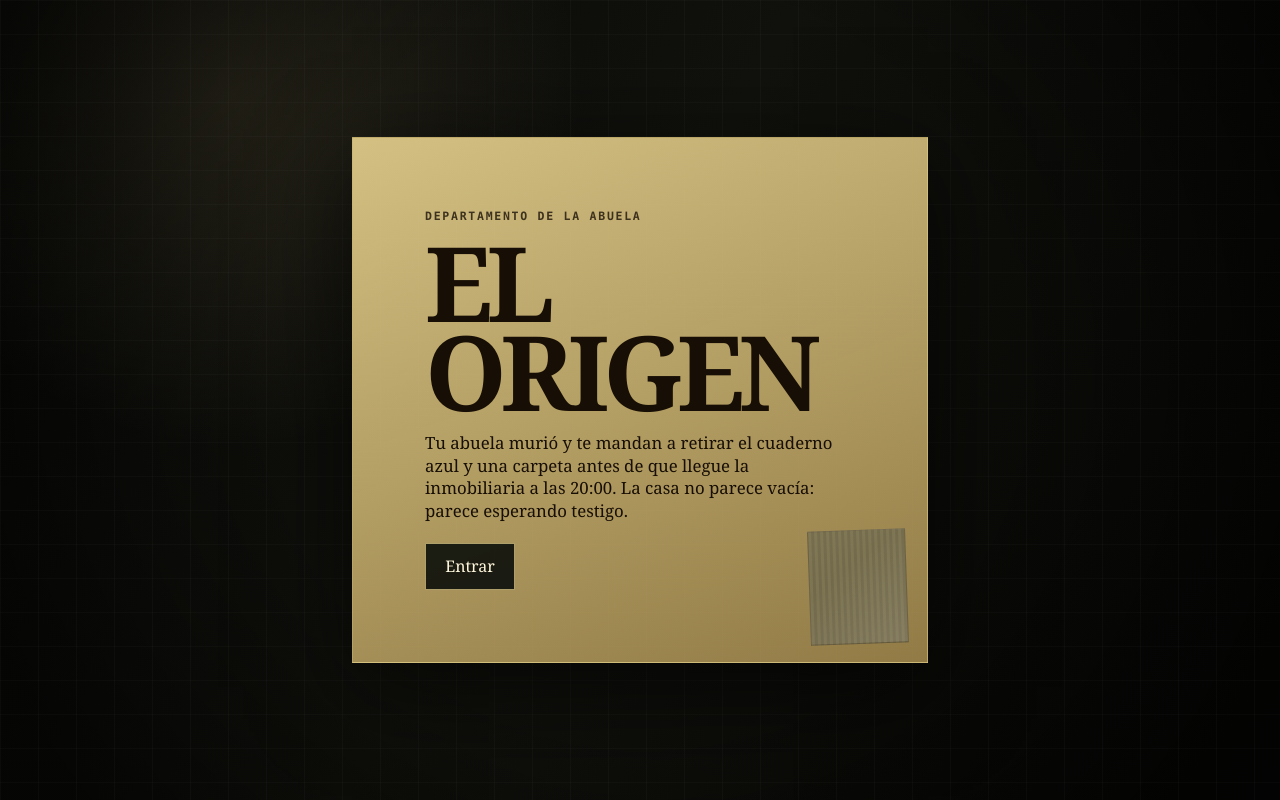
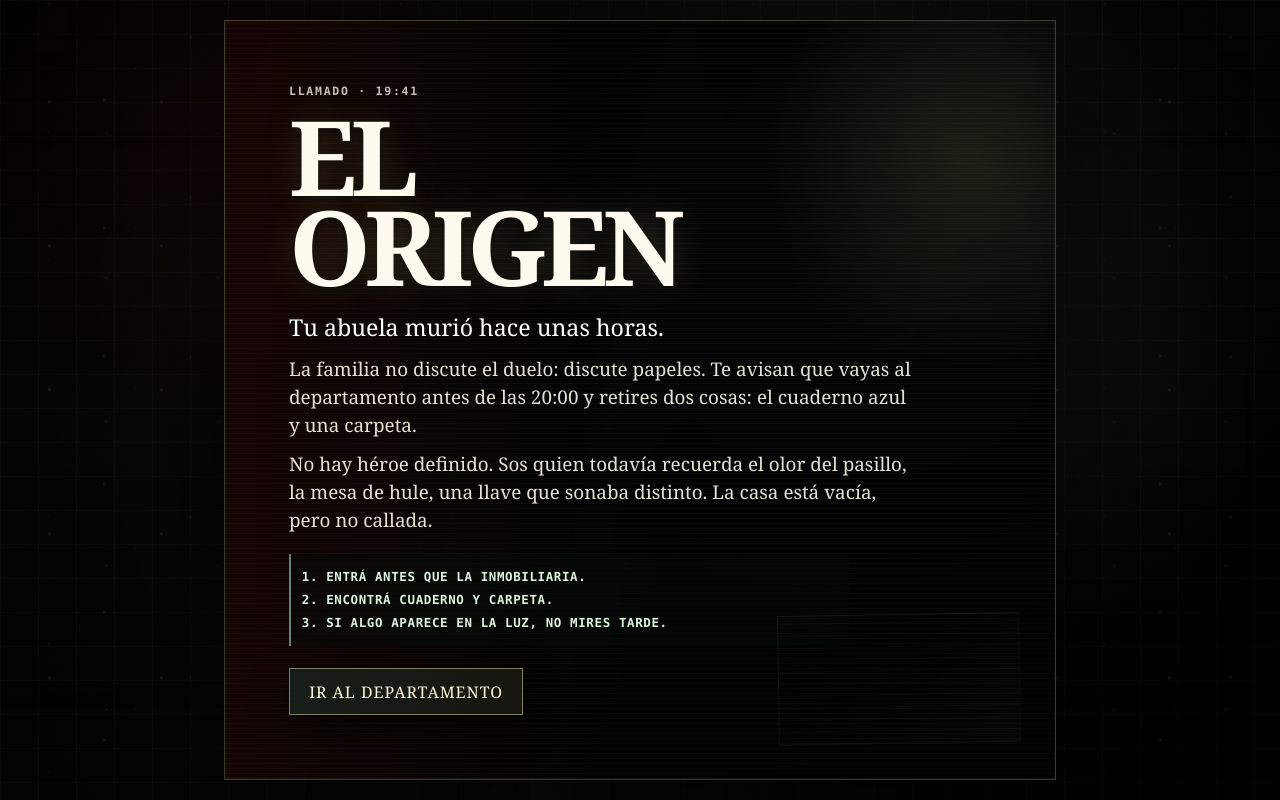
Before and after one commit to lukeetaah/origin, a Next.js app: page / in a window 1280 px wide. Built offline with nearby package versions, Linux system fonts and the light colour scheme.

Commit message:
Add cinematic prologue and readable evidence

```diff
--- a/src/origin/components/Experience.tsx
+++ b/src/origin/components/Experience.tsx
@@ -193,16 +193,28 @@ export default function Experience() {
   }
 
   if (coverOpen || !state.started) {
-    const enterLabel = state.memory.entries > 0 ? 'Volver a entrar' : 'Entrar';
+    const enterLabel = state.memory.entries > 0 ? 'Volver a entrar' : 'Ir al departamento';
     return (
       <main className={styles.cover}>
-        <section className={styles.coverCard} aria-label="Portada">
-          <p className={styles.paperKicker}>departamento de la abuela</p>
+        <div className={styles.coverParticles} aria-hidden="true">
+          <i />
+          <i />
+          <i />
+          <i />
+        </div>
+        <section className={styles.coverCard} aria-label="Prólogo">
+          <p className={styles.paperKicker}>llamado · 19:41</p>
           <h1>EL ORIGEN</h1>
-          <p className={styles.coverBrief}>
-            Tu abuela murió y te mandan a retirar el cuaderno azul y una carpeta antes de que llegue la inmobiliaria a las 20:00.
-            La casa no parece vacía: parece esperando testigo.
-          </p>
+          <div className={styles.prologueCopy}>
+            <p>Tu abuela murió hace unas horas.</p>
+            <p>La familia no discute el duelo: discute papeles. Te avisan que vayas al departamento antes de las 20:00 y retires dos cosas: el cuaderno azul y una carpeta.</p>
+            <p>No hay héroe definido. Sos quien todavía recuerda el olor del pasillo, la mesa de hule, una llave que sonaba distinto. La casa está vacía, pero no callada.</p>
+          </div>
+          <ol className={styles.prologueRules} aria-label="situación inicial">
+            <li>Entrá antes que la inmobiliaria.</li>
+            <li>Encontrá cuaderno y carpeta.</li>
+            <li>Si algo aparece en la luz, no mires tarde.</li>
+          </ol>
           <button onClick={() => runAction('enter')} type="button">{enterLabel}</button>
           {hasContinue && <button className={styles.secondaryButton} onClick={() => runAction('continue')} type="button">Continuar</button>}
         </section>
--- a/src/origin/el-origen/scenes.ts
+++ b/src/origin/el-origen/scenes.ts
@@ -314,8 +314,8 @@ export const sceneRegistry: Record<Exclude<SceneId, 'ending'>, SceneRecord> = {
         action: 'inspectBehaviorProfile',
         layer: 'mid',
         sound: 'intercom',
-        visibleWhen: [flag('servicePlanSeen')],
-        requirements: [flag('servicePlanSeen')],
+        visibleWhen: [flag('servicePlanSeen'), flag('notebookFound')],
+        requirements: [flag('servicePlanSeen'), flag('notebookFound')],
         inspectable: 'behavior-sensor',
         requiresLight: true,
         lightRadius: 28,
--- a/src/origin/styles/elOrigen.module.css
+++ b/src/origin/styles/elOrigen.module.css
@@ -21,6 +21,10 @@
 .cover {
   display: grid;
   place-items: center;
+  background:
+    radial-gradient(circle at 18% 18%, rgba(118, 19, 15, .16), transparent 18rem),
+    radial-gradient(circle at 72% 34%, rgba(232, 211, 141, .08), transparent 24rem),
+    linear-gradient(120deg, #020302, #090b08 48%, #000);
 }
 
 .cover::before,
@@ -33,6 +37,72 @@
     linear-gradient(rgba(255, 255, 255, .018) 1px, transparent 1px) 0 0 / 100% 34px,
     radial-gradient(circle at 50% 45%, transparent 0 23rem, rgba(0, 0, 0, .58) 44rem);
   pointer-events: none;
+}
+
+.coverParticles {
+  position: absolute;
+  inset: 0;
+  pointer-events: none;
+  overflow: hidden;
+}
+
+.coverParticles::before,
+.coverParticles::after,
+.coverParticles i {
+  content: '';
+  position: absolute;
+  inset: -12%;
+  opacity: .42;
+  background:
+    radial-gradient(circle at 12% 24%, rgba(255, 246, 203, .24) 0 1px, transparent 2px),
+    radial-gradient(circle at 66% 38%, rgba(255, 246, 203, .18) 0 1px, transparent 2px),
+    radial-gradient(circle at 82% 71%, rgba(180, 230, 202, .16) 0 1px, transparent 2px);
+  background-size: 7rem 9rem, 11rem 8rem, 13rem 10rem;
+  animation: dustDrift 18s linear infinite;
+}
+
+.coverParticles::after {
+  opacity: .2;
+  animation-duration: 27s;
+  animation-direction: reverse;
+}
+
+.coverParticles i:nth-child(1) {
+  inset: 0;
+  background:
+    linear-gradient(100deg, transparent 0 48%, rgba(255, 243, 185, .08) 50%, transparent 55%),
+    linear-gradient(180deg, transparent, rgba(255, 255, 255, .035), transparent);
+  transform: skewX(-14deg);
+}
+
+.coverParticles i:nth-child(2) {
+  left: 8%;
+  top: 18%;
+  width: 18rem;
+  height: 18rem;
+  border: 1px solid rgba(255, 240, 185, .08);
+  border-radius: 50%;
+  background: radial-gradient(circle, rgba(255, 240, 185, .06), transparent 62%);
+  animation: pulseDust 8s ease-in-out infinite;
+}
+
+.coverParticles i:nth-child(3) {
+  right: 12%;
+  bottom: 16%;
+  width: 12rem;
+  height: 1px;
+  background: rgba(255, 244, 196, .18);
+  box-shadow: 0 0 2rem rgba(255, 244, 196, .18);
+  animation: coverBlink 9s steps(1, end) infinite;
+}
+
+.coverParticles i:nth-child(4) {
+  left: 50%;
+  top: 0;
+  width: 1px;
+  height: 100%;
+  background: linear-gradient(180deg, transparent, rgba(255, 255, 255, .12), transparent);
+  opacity: .18;
 }
 
 .coverCard,
@@ -45,28 +115,35 @@
 
 .coverCard {
   position: relative;
-  width: min(36rem, calc(100vw - 2rem));
-  min-height: 24rem;
-  padding: clamp(2rem, 7vw, 4.5rem);
-  background:
-    linear-gradient(160deg, rgba(219, 199, 134, .96), rgba(175, 147, 83, .82)),
-    repeating-linear-gradient(0deg, rgba(60, 39, 18, .04) 0 1px, transparent 1px 6px);
-  color: #170e05;
+  z-index: 2;
+  width: min(52rem, calc(100vw - 2rem));
+  min-height: 28rem;
+  padding: clamp(1.8rem, 5vw, 4.2rem);
+  border-color: rgba(255, 244, 196, .2);
+  background:
+    linear-gradient(90deg, rgba(117, 17, 12, .16), transparent 42%),
+    radial-gradient(circle at 90% 18%, rgba(255, 241, 181, .1), transparent 13rem),
+    repeating-linear-gradient(0deg, rgba(255, 255, 255, .028) 0 1px, transparent 1px 5px),
+    rgba(1, 3, 2, .82);
+  color: #f8f4ea;
+  box-shadow: 0 2rem 8rem rgba(0, 0, 0, .78), inset 0 0 0 1px rgba(255, 255, 255, .035);
+  backdrop-filter: blur(6px);
 }
 
 .coverCard::after {
   content: '';
   position: absolute;
-  right: 1.25rem;
-  bottom: 1.1rem;
-  width: 6rem;
-  height: 7rem;
-  border: 1px solid rgba(30, 18, 8, .25);
-  transform: rotate(-2deg);
-  background:
-    linear-gradient(145deg, transparent 35%, rgba(255, 255, 255, .17)),
-    repeating-linear-gradient(90deg, rgba(27, 62, 93, .35) 0 3px, rgba(14, 39, 67, .42) 3px 6px);
-  opacity: .7;
+  right: clamp(1rem, 4vw, 2.2rem);
+  bottom: clamp(1rem, 4vw, 2.2rem);
+  width: min(15rem, 32vw);
+  height: 8rem;
+  border: 1px solid rgba(255, 244, 196, .12);
+  transform: rotate(-1deg);
+  background:
+    linear-gradient(145deg, transparent 35%, rgba(255, 255, 255, .06)),
+    repeating-linear-gradient(0deg, rgba(255, 244, 196, .08) 0 1px, transparent 1px 12px);
+  opacity: .34;
+  pointer-events: none;
 }
 
 .paperKicker {
@@ -85,11 +162,51 @@
   letter-spacing: -.06em;
 }
 
+.coverCard h1 {
+  max-width: 9ch;
+  margin-bottom: 1.25rem;
+  color: #fffaf0;
+  text-shadow: 0 0 2.2rem rgba(255, 235, 166, .18), 0 .2rem .8rem rgba(0, 0, 0, .8);
+}
+
 .coverBrief {
   max-width: 26rem;
   margin: -1rem 0 1.25rem;
   font-size: 1.05rem;
   line-height: 1.35;
+}
+
+.prologueCopy {
+  display: grid;
+  gap: .72rem;
+  max-width: 39rem;
+  margin-bottom: 1.2rem;
+}
+
+.prologueCopy p {
+  margin: 0;
+  color: rgba(255, 250, 235, .9);
+  font-size: clamp(1rem, 1.7vw, 1.18rem);
+  line-height: 1.48;
+}
+
+.prologueCopy p:first-child {
+  color: #fff;
+  font-size: clamp(1.16rem, 2vw, 1.45rem);
+}
+
+.prologueRules {
+  display: grid;
+  gap: .38rem;
+  max-width: 35rem;
+  margin: 0 0 1.4rem;
+  padding: .9rem 1rem .9rem 2.2rem;
+  border-left: 2px solid rgba(180, 230, 202, .55);
+  background: rgba(6, 12, 8, .46);
+  color: #dff4df;
+  font: 800 .78rem/1.35 ui-monospace, 'Cascadia Mono', Consolas, monospace;
+  letter-spacing: .05em;
+  text-transform: uppercase;
 }
 
 .coverCard button,
@@ -113,9 +230,46 @@
   background: rgba(232, 211, 141, .18);
 }
 
+.coverCard button {
+  min-width: 12rem;
+  border-color: rgba(255, 244, 196, .46);
+  background:
+    linear-gradient(90deg, rgba(180, 230, 202, .1), rgba(232, 211, 141, .08)),
+    rgba(4, 7, 4, .86);
+  box-shadow: 0 .8rem 2.4rem rgba(0, 0, 0, .45);
+  text-transform: uppercase;
+  letter-spacing: .06em;
+}
+
+.coverCard button:hover,
+.coverCard button:focus-visible {
+  border-color: rgba(255, 244, 196, .86);
+  box-shadow: 0 .9rem 3rem rgba(0, 0, 0, .55), 0 0 1.6rem rgba(255, 244, 196, .14);
+}
+
 .secondaryButton {
   margin-left: .75rem;
   opacity: .82;
+}
+
+@keyframes dustDrift {
+  from { transform: translate3d(0, 0, 0); }
+  to { transform: translate3d(-7rem, 4rem, 0); }
+}
+
+@keyframes pulseDust {
+  0%,
+  100% { opacity: .16; transform: scale(.96); }
+  50% { opacity: .34; transform: scale(1.04); }
+}
+
+@keyframes coverBlink {
+  0%,
+  73%,
+  79%,
+  100% { opacity: 0; }
+  74%,
+  77% { opacity: .55; }
 }
 
 .stage {
@@ -382,6 +536,12 @@
   }
 
   .ghostLayer i {
+    animation: none;
+  }
+
+  .coverParticles::before,
+  .coverParticles::after,
+  .coverParticles i {
     animation: none;
   }
 }
@@ -1471,6 +1631,20 @@
   box-shadow: 0 1.4rem 3rem rgba(0, 0, 0, .45);
 }
 
+.folderEvidence[data-envelope="true"] {
+  width: min(34rem, 94%);
+  background:
+    linear-gradient(90deg, rgba(72, 38, 12, .14), transparent 49%, rgba(61, 36, 10, .2) 50%, transparent 51%),
+    linear-gradient(135deg, #c9ad60, #947530);
+}
+
+.folderEvidence[data-envelope="true"] .documentPage {
+  min-height: 11rem;
+  background:
+    repeating-linear-gradient(0deg, transparent 0 1.45rem, rgba(59, 38, 16, .14) 1.45rem calc(1.45rem + 1px)),
+    linear-gradient(135deg, #eadca9, #c3ab65);
+}
+
 .documentPage {
   min-height: 12.2rem;
   padding: .85rem;
```
Also changed, not shown: src/origin/components/InspectionViewer.tsx (+19 -8 lines), 1 other file (tests, documents, lock files or other folders).
